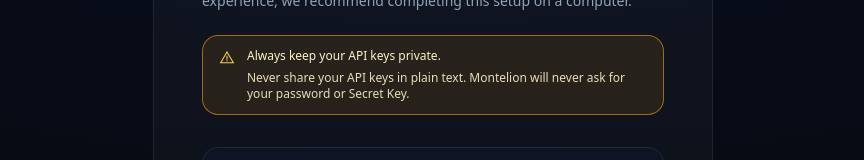
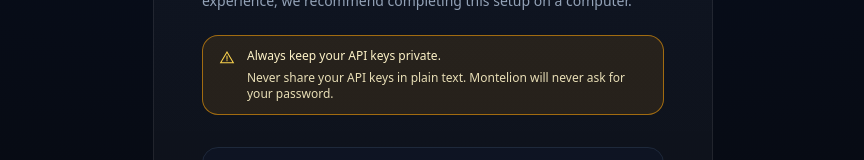
Before and after one commit to montelioncapital/montelion-app-v1, a Next.js app: page /exchange/setup in a window 1280 px wide. Shown: the part 206-366 px from the top of the page, without its empty margins (207-1071 px from the left). Built offline with nearby package versions, Linux system fonts and the light colour scheme.

Commit message:
Update page.jsx

```diff
--- a/app/exchange/setup/page.jsx
+++ b/app/exchange/setup/page.jsx
@@ -158,7 +158,7 @@ export default function ExchangeSetupPage() {
             <p className="font-medium mb-1.5">Always keep your API keys private.</p>
             <p className="text-amber-100/90">
               Never share your API keys in plain text. Montelion will never ask
-              for your password or Secret Key.
+              for your password.
             </p>
           </div>
         </div>
```
